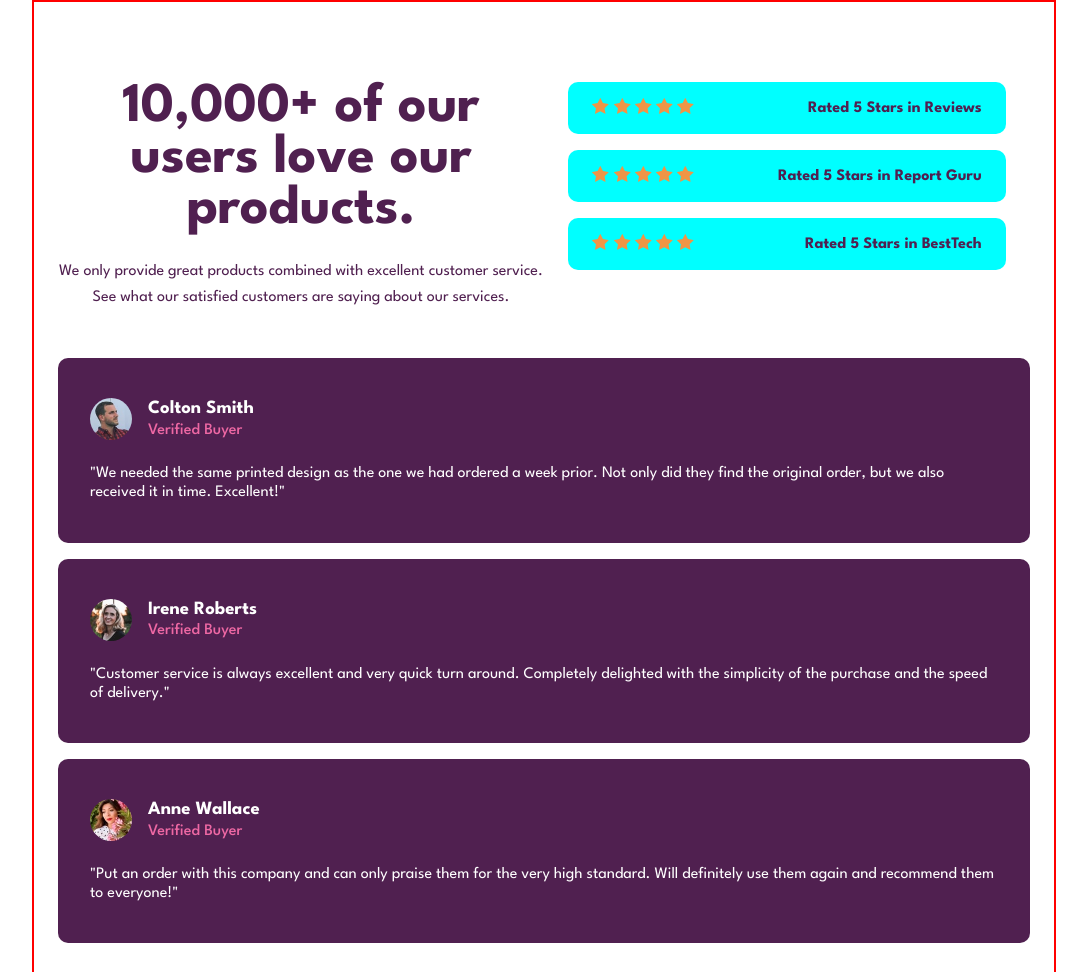
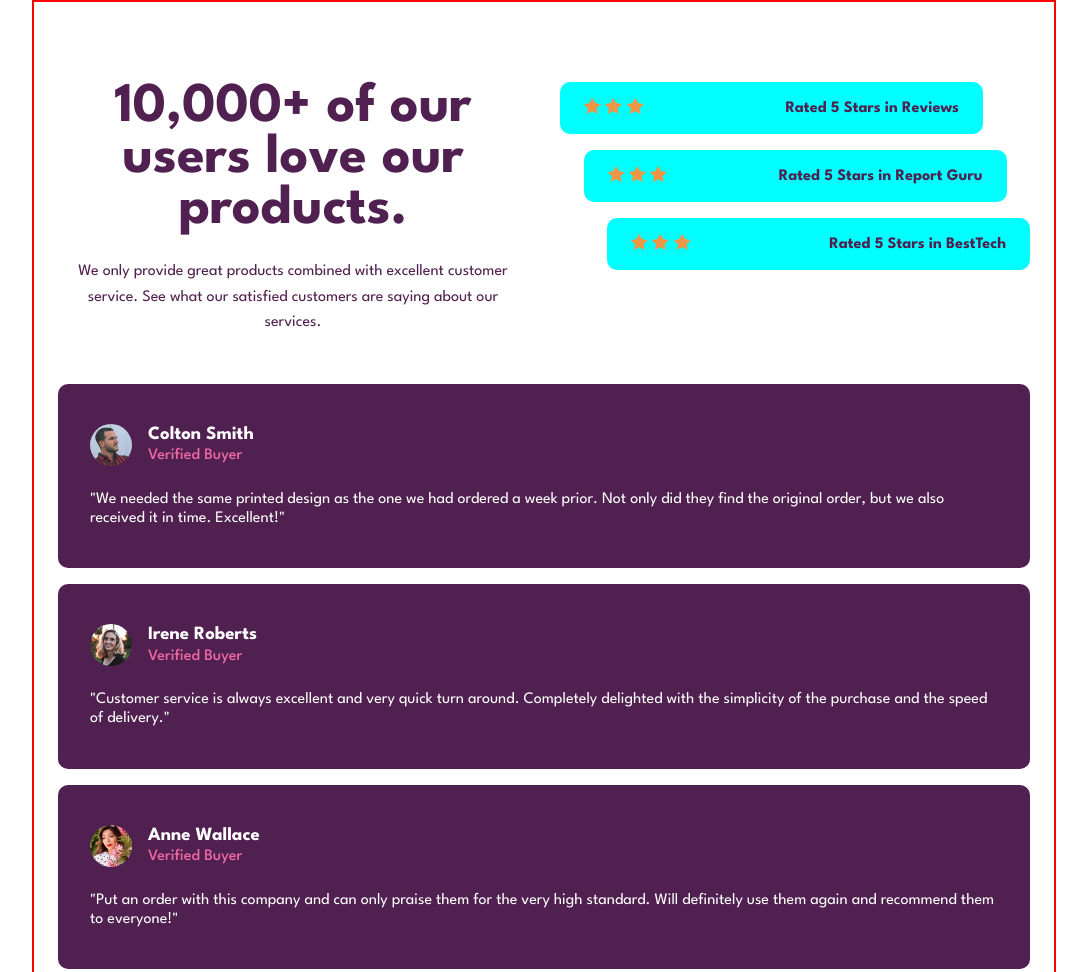
Before and after one commit to Muhammad-Taus/Front-End-Mentor-Social-Proof-Section, a plain HTML site: page index.html in a window 1280 px wide. Shown: the top 972 px of the page, without its empty margins (96-1183 px from the left). Drawn offline with Linux system fonts and the light colour scheme.

Commit message:
user review desktop alignment done!

```diff
--- a/index.html
+++ b/index.html
@@ -37,47 +37,56 @@
 
       <div class="users-review">
 
+        <div class="user-review-1">
           <div class="user-review">
             <div class="review-starts">
               <img src="/images/icon-star.svg" alt="">
               <img src="/images/icon-star.svg" alt="">
               <img src="/images/icon-star.svg" alt="">
-            <img src="/images/icon-star.svg" alt="">
-            <img src="/images/icon-star.svg" alt="">
+              <!-- <img src="/images/icon-star.svg" alt="">
+              <img src="/images/icon-star.svg" alt=""> -->
             </div>
 
             <div class="review-comments">
               Rated 5 Stars in Reviews
             </div>
           </div>
+        </div>
 
+
+        <div class="user-review-2">
           <div class="user-review">
             <div class="review-starts">
               <img src="/images/icon-star.svg" alt="">
               <img src="/images/icon-star.svg" alt="">
               <img src="/images/icon-star.svg" alt="">
-            <img src="/images/icon-star.svg" alt="">
-            <img src="/images/icon-star.svg" alt="">
+              <!-- <img src="/images/icon-star.svg" alt="">
+              <img src="/images/icon-star.svg" alt=""> -->
             </div>
 
             <div class="review-comments">
               Rated 5 Stars in Report Guru
             </div>
           </div>
+        </div>
 
+
+        <div class="user-review-3">
           <div class="user-review">
             <div class="review-starts">
               <img src="/images/icon-star.svg" alt="">
               <img src="/images/icon-star.svg" alt="">
               <img src="/images/icon-star.svg" alt="">
-          <img src="/images/icon-star.svg" alt="">
-          <img src="/images/icon-star.svg" alt="">
+              <!-- <img src="/images/icon-star.svg" alt="">
+              <img src="/images/icon-star.svg" alt=""> -->
             </div>
 
             <div class="review-comments">
               Rated 5 Stars in BestTech
             </div>
           </div>
+        </div>
+
 
       </div>
 
--- a/styles.css
+++ b/styles.css
@@ -137,6 +137,27 @@ header p{
 
     }
 
+    header{
+        margin-right: 32px;
+    }
+
+    .user-review-1{
+        display: flex;
+        justify-content: start;
+    }
+
+    .user-review-2{
+        display: flex;
+        justify-content: center;
+    }
+
+    .user-review-3{
+        display: flex;
+        justify-content: end;
+    }
+
+
+
     .user-review{
         display: flex;
         justify-content: space-between;
@@ -145,9 +166,16 @@ header p{
         width: 90%;
         max-width: 27.75rem; /*44px*/
         padding-inline: 1.5rem;
-        margin-inline: auto;
+        /* margin-inline: auto; */
+    }
 
+    /* .user-review:nth-child(2){
+        margin-left: 24px;
     }
+
+    .user-review:nth-child(3){
+        margin-left: 48px;
+    } */
 
     .review-comments{
         margin-top: 0;
```
Lines whose indentation alone changed are shown as unchanged.
